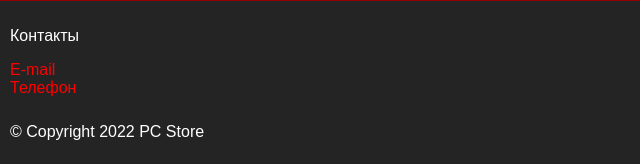
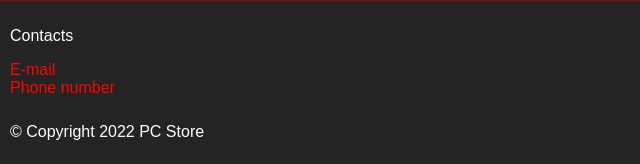
Before and after one commit to Reckfy/4p22-frontend-roman-sharafutdinov, a plain HTML site: page homework_4/index.html in a window 1280 px wide. Shown: the part 1066-1230 px from the top of the page, 0-640 px from the left. Drawn offline with Linux system fonts and the light colour scheme.

Commit message:
add Homework_4

```diff
--- a/homework_4/index.html
+++ b/homework_4/index.html
@@ -4,6 +4,7 @@
     <meta charset="UTF-8">
     <meta name="viewport" content="width=device-width, initial-scale=1.0">
     <link rel="stylesheet" href="./style.css">
+    <link rel="icon" type="image/png" sizes="32*32" href="./images/favicon.png">
     <title>PC STORE</title>
 </head>
 <body>
@@ -88,12 +89,12 @@
     </main>
     <footer class="footer">
         <address>
-            <p>Контакты<p>
+            <p>Contacts<p>
             <div>
                 <a class="afoot" href="mailto:reckfy777@yandex.ru">E-mail</a>
             </div>
             <div>
-                <a class="afoot" href="tel:+78005553535">Телефон</a>
+                <a class="afoot" href="tel:+78005553535">Phone number</a>
             </div>
         </address>
         <p class="copyright">&copy; Copyright 2022 PC Store </p>
```
Also changed, not shown: homework_4/images/favicon.png (added).
